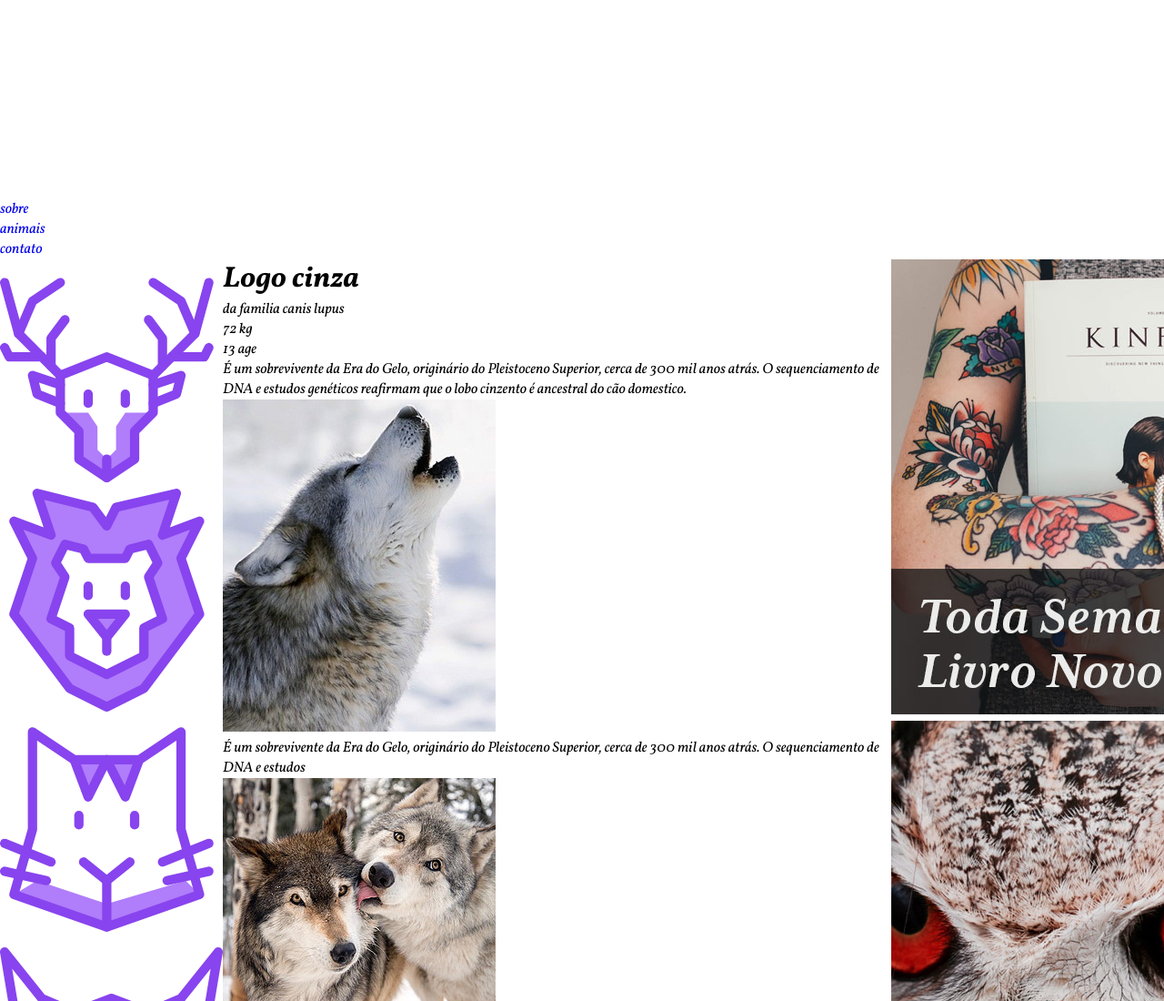
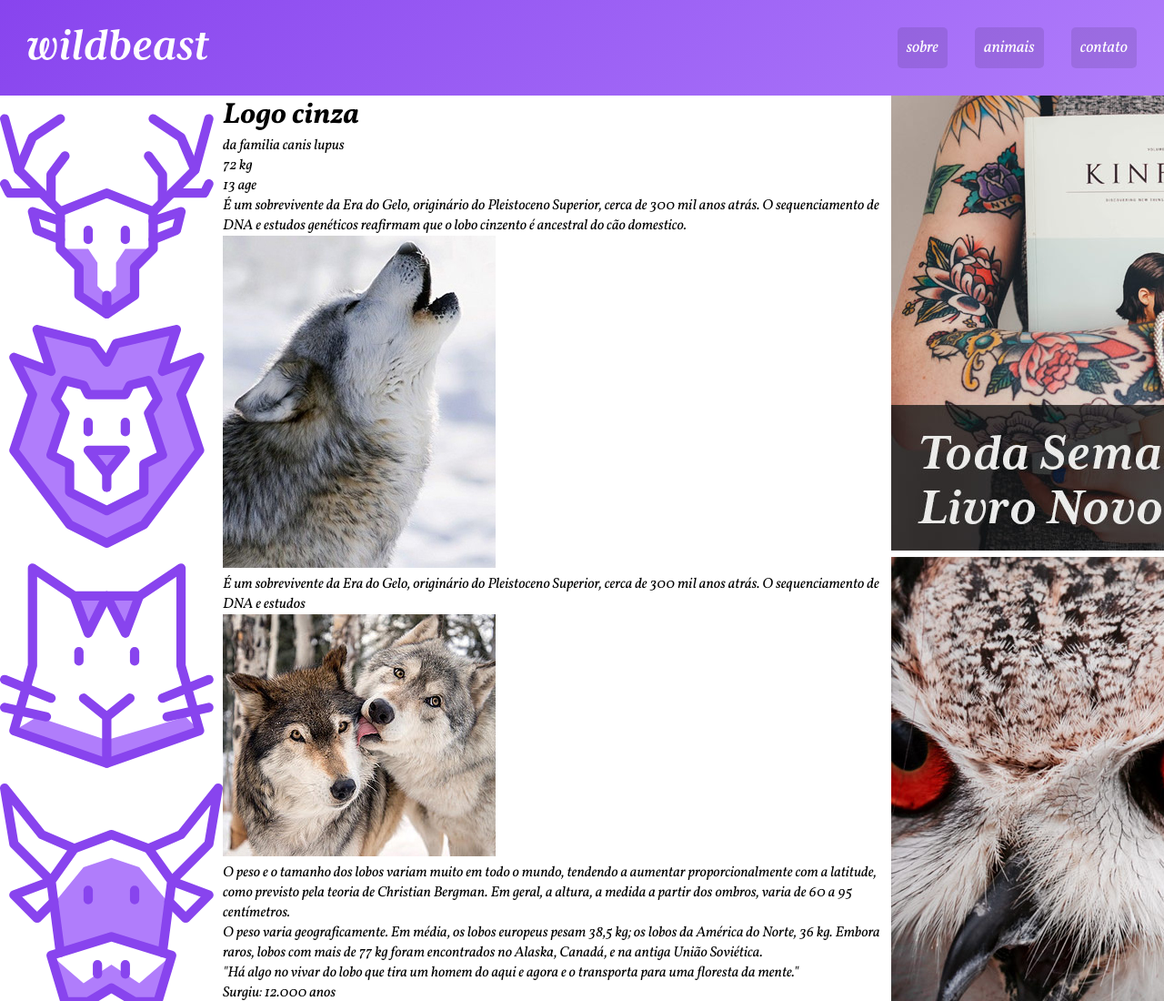
Before and after one commit to flp96/wildbeast, a plain HTML site: page index.html in a window 1280 px wide. Shown: the top 1100 px of the page at 91% size. Drawn offline with Linux system fonts and the light colour scheme.

Commit message:
header finalizado

```diff
--- a/css/style.css
+++ b/css/style.css
@@ -26,8 +26,42 @@ a {
     "footer footer footer";
 }
 
+/* Header */
+
 .header {
     grid-area: header;
+    background: linear-gradient(135deg, #8844ee, #B07DFB);
+    padding: 30px;
+    display: grid;
+    grid-template-columns: 1fr auto;
+    align-items: center;
+}
+
+.logo {
+    max-width: 200px;
+}
+
+.header nav ul {
+    display: flex;
+    flex-wrap: wrap;
+}
+
+.header nav a {
+    display: block;
+    padding: 10px;
+    color: white;
+    font-size: 1.125em;
+    background: rgba(0,0,0,.1);
+    border-radius: 5px;
+    transition: 0.1s;
+}
+
+.header nav a:hover {
+    background: rgba(0,0,0,.5);
+}
+
+.header li + li {
+    margin-left: 30px;
 }
 
 .sidenav {
```
